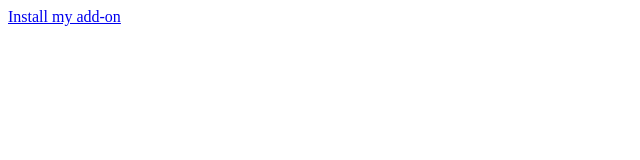
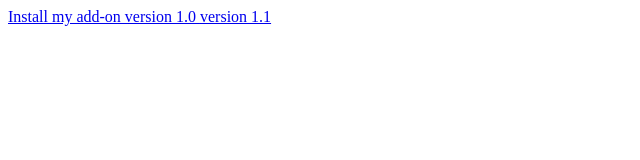
Before and after one commit to ZyLacx/ZyLacx.github.io, a plain HTML site: page index.html in a window 1280 px wide. Shown: the whole page, without its empty margins (0-640 px from the left). Drawn offline with Linux system fonts and the light colour scheme.

Commit message:
Html version

```diff
--- a/index.html
+++ b/index.html
@@ -1,5 +1,8 @@
 <div id="example-option-1" class="install-ok">
-  <a href="./brandejsIS.xpi">
-    Install my add-on
+  <a href="./brandejsIS_1.0.xpi">
+    Install my add-on version 1.0
+  </a>
+  <a href="./brandejsIS_1.1.xpi">
+    version 1.1
   </a>
 </div>
```
